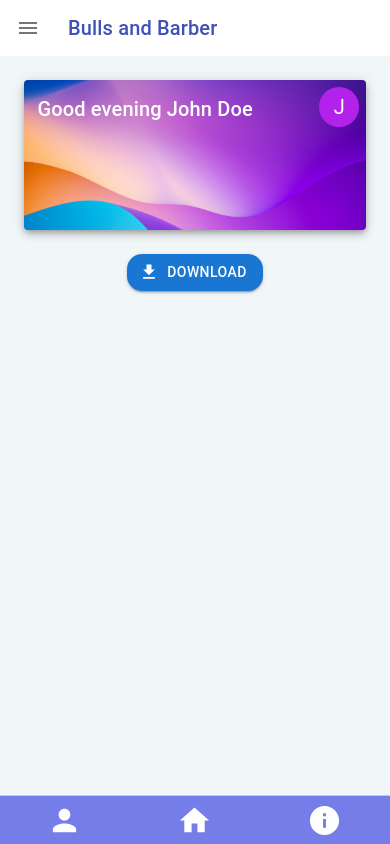
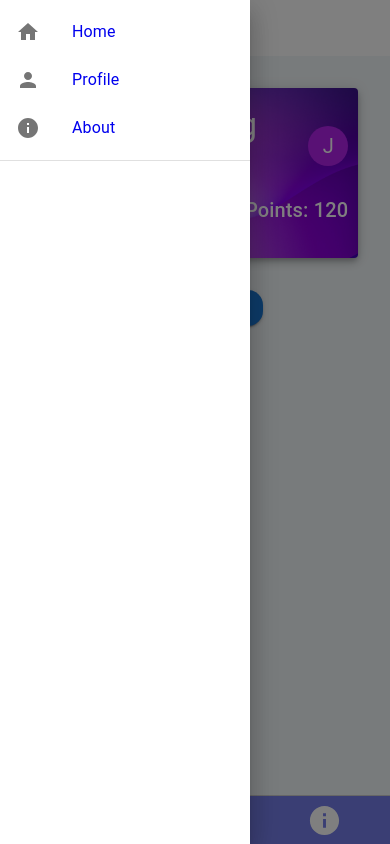
Before and after one commit to Stark-Akshay/bullsandbarber, a Next.js app: page / in a window 390 px wide. Both pictures are taken after a click on the button "menu". Built offline with nearby package versions, Linux system fonts and the light colour scheme.

Commit message:
mobile and navigation

```diff
--- a/components/Layout.js
+++ b/components/Layout.js
@@ -1,10 +1,11 @@
 import Bottombar from "./BottomNav";
+import NavBartwo from "./NavBartwo";
 import Navbar from "./Navbar";
 
 const Layout = ({children}) =>{
     return(
         <>
-            <Navbar />
+            <NavBartwo />
             <div>
                 {children}
             </div>
--- /dev/null
+++ b/components/NavBartwo.js
@@ -0,0 +1,117 @@
+import * as React from 'react';
+import AppBar from '@mui/material/AppBar';
+import Box from '@mui/material/Box';
+import Toolbar from '@mui/material/Toolbar';
+import IconButton from '@mui/material/IconButton';
+import Typography from '@mui/material/Typography';
+import MenuIcon from '@mui/icons-material/Menu';
+import Drawer from '@mui/material/Drawer';
+import List from '@mui/material/List';
+import ListItem from '@mui/material/ListItem';
+import ListItemIcon from '@mui/material/ListItemIcon';
+import ListItemText from '@mui/material/ListItemText';
+import Divider from '@mui/material/Divider';
+import AccountCircleIcon from '@mui/icons-material/AccountCircle';
+import InfoIcon from '@mui/icons-material/Info';
+import useMediaQuery from '@mui/material/useMediaQuery';
+import { useTheme } from '@mui/material/styles';
+import Link from 'next/link';
+import { Button } from '@mui/material';
+import Person from '@mui/icons-material/Person';
+import Home from '@mui/icons-material/Home';
+import Info from '@mui/icons-material/Info';
+import styles from '@/styles/Home.module.css';
+export default function NavBartwo() {
+  const theme = useTheme();
+  const isMobile = useMediaQuery(theme.breakpoints.down('sm'));
+
+  const [drawerOpen, setDrawerOpen] = React.useState(false);
+
+  const toggleDrawer = (open) => (event) => {
+    if (
+      event.type === 'keydown' &&
+      (event.key === 'Tab' || event.key === 'Shift')
+    ) {
+      return;
+    }
+
+    setDrawerOpen(open);
+  };
+
+  const appBar = (
+    <AppBar elevation={0} position="static" sx={{backgroundColor:'#fff'}}>
+      <Toolbar>
+        {isMobile && (
+          <IconButton
+            size="large"
+            edge="start"
+            color="#757de8"
+            aria-label="menu"
+            sx={{ mr: 2 }}
+            onClick={toggleDrawer(true)}
+          >
+            <MenuIcon />
+          </IconButton>
+        )}
+        <Typography variant="h6" component="div" sx={{ flexGrow: 1, color:'#757de8' }}>
+          Bulls and Barber
+        </Typography>
+        {!isMobile && (
+          <Box sx={{ display: 'flex' }} className={styles.display_onlymob}>
+            <Link href="/" className={styles.linkButtons}>
+              <Button>Home</Button>
+            </Link>
+            <Link href="/profile" className={styles.linkButtons}>
+              <Button>Profile</Button>
+            </Link>
+            <Link href="/about" className={styles.linkButtons}>
+              <Button>About</Button>
+            </Link>
+          </Box>
+        )}
+      </Toolbar>
+    </AppBar>
+  );
+
+  const drawer = (
+    <Box
+      sx={{ width: 250 }}
+      role="presentation"
+      onClick={toggleDrawer(false)}
+      onKeyDown={toggleDrawer(false)}
+    >
+      <List>
+      <ListItem component={Link} href="/">
+          <ListItemIcon>
+            <Home />
+          </ListItemIcon>
+          <ListItemText primary="Home" />
+        </ListItem>
+        <ListItem component={Link} href="/profile">
+          <ListItemIcon>
+            <Person />
+          </ListItemIcon>
+          <ListItemText primary="Profile" />
+        </ListItem>
+        <ListItem component={Link} href="/about">
+          <ListItemIcon>
+            <Info />
+          </ListItemIcon>
+          <ListItemText primary="About" />
+        </ListItem>
+      </List>
+      <Divider />
+    </Box>
+  );
+
+  return (
+    <Box sx={{ flexGrow: 1 }}>
+      {appBar}
+      {isMobile && (
+        <Drawer open={drawerOpen} onClose={toggleDrawer(false)}>
+          {drawer}
+        </Drawer>
+      )}
+    </Box>
+  );
+}
--- a/components/UserCard.js
+++ b/components/UserCard.js
@@ -1,10 +1,10 @@
-import { Avatar, Card, Typography, Box } from "@mui/material";
+import { Avatar, Card, Typography, Box, LinearProgress } from "@mui/material";
 import { useState, useEffect } from "react";
 import styles from '@/styles/Home.module.css';
 
 const UserCard = () => {
     const [time, setTime] = useState(new Date());
-
+    const points=120;
   useEffect(() => {
     const timer = setInterval(() => setTime(new Date()), 1000);
     return () => clearInterval(timer);
@@ -21,15 +21,25 @@ const UserCard = () => {
     greeting = "Good evening";
   }
     return (
-        <Card className={styles.userCard} elevation={5}>
+      <>
+      <Card className={styles.userCard} elevation={5} sx={{
+
+      }}>
             <Box className={styles.cardDetail}>
-            <Typography variant="h6" className={styles.greetText}>{greeting} John Doe</Typography>
+            <Typography variant="h4" className={styles.greetText}>{greeting} John Doe</Typography>
             <Avatar sx={{
                 backgroundColor:'#b222ea'
             }}>J</Avatar>
             </Box>
 
+            <div className={styles.uCardPoints}>
+              <Typography variant="h6">
+                Your Points: {points}
+              </Typography>
+            </div>
         </Card>
+
+      </>
     )
 }
 
--- a/src/styles/Home.module.css
+++ b/src/styles/Home.module.css
@@ -34,14 +34,6 @@
   justify-content: center;
 }
 
-.userCard{
-  display: none;
-}
-
-
-/*mobile query*/
-@media only screen and (max-width: 767px) {
-
 
 .userCard{
   display: flex;
@@ -49,19 +41,28 @@
   background-size:cover;
   background-repeat: no-repeat;
   background-position: top;
-
+  flex-direction: column;
+  padding: 2.5%;
   height: 150px;
   width: auto;
-    margin: 1.5rem;
+  margin: 2rem;
   border-radius: 15px;
 }
 
+
+
+
+.uCardPoints{
+  color: #fff;
+  display: flex;
+  justify-content: right;
+}
 .cardDetail{
   display: flex;
   flex-direction: row;
-    justify-content: space-between;
-    width: 100%;
-    padding: 2%;
+  justify-content: space-around;
+  width: auto;
+  align-items: center;
 
 }
 
@@ -71,6 +72,36 @@
   font-weight: lighter;
 }
 
+.display_onlymob{
+  display: block;
+}
+
+
+/*nav links desktop*/
+.linkButtons{
+  text-decoration: none;
+}
+.linkButtons button{
+  color: #757de8;
+}
+
+.linkButtons button:hover{
+  color: #1d3a4d
+}
+
+.linkButtons button:active{
+  color: #0070f3;
+}
+
+@media only screen and (max-width: 768px) and (orientation:landscape){
+  .display_onlymob{
+    display:none;
+  }
+}
+
+
+/*mobile query*/
+@media only screen and (max-width: 768px) {
   .installbutton{
     padding-top: 3%;
     padding-bottom: 3%;
```
Also changed, not shown: 1 other file (tests, documents, lock files or other folders). Lines whose indentation alone changed are shown as unchanged.
